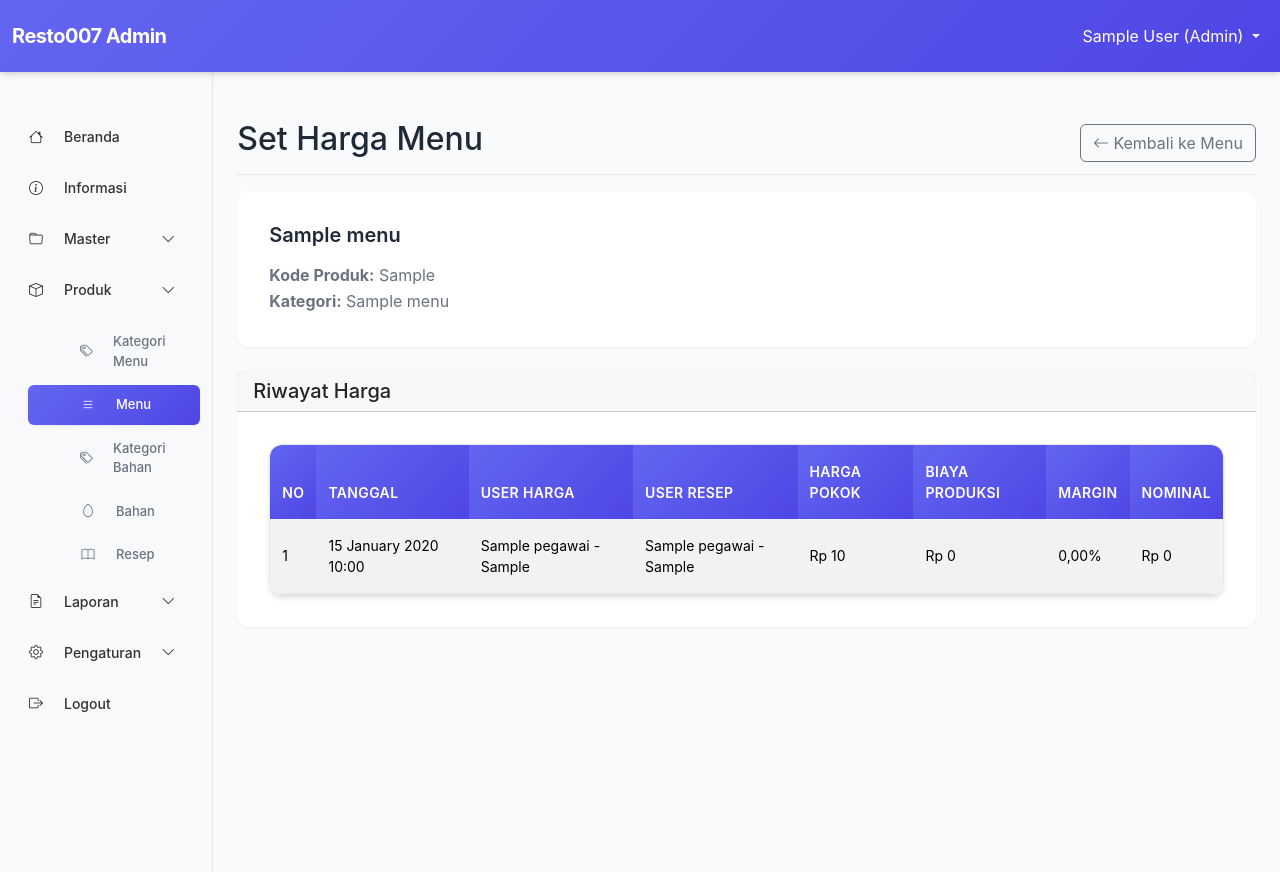
After one commit to samcodingcoach/MentimunAPI, a PHP site: page /harga.php?id_produk=1 in a window 1280 px wide. The commit adds this page. Run offline with PHP 8.4, Linux system fonts and the light colour scheme; the visitor is signed in with stand-in values (Sample User, id 1); tables that the repository leaves empty or names only in its code hold one stand-in row (values such as "Sample post"); some libraries are stand-ins or nearby versions.

Commit message:
harga menu

```diff
--- /dev/null
+++ b/public/admin/harga.php
@@ -0,0 +1,491 @@
+<?php
+session_start();
+require_once __DIR__ . '/../../config/koneksi.php';
+require_once __DIR__ . '/../../config/encryption.php';
+
+// Check if user is logged in
+if (!isset($_SESSION['loggedin']) || $_SESSION['loggedin'] !== true) {
+    header('Location: login.php');
+    exit();
+}
+
+$message = '';
+$error = '';
+
+// Get id_produk from URL
+$id_produk = isset($_GET['id_produk']) ? (int)$_GET['id_produk'] : 0;
+
+if ($id_produk <= 0) {
+    header('Location: menu.php');
+    exit();
+}
+
+// Get product information
+$product_info = null;
+$stmt = $conn->prepare("SELECT pm.nama_produk, pm.kode_produk, km.nama_kategori
+                       FROM produk_menu pm
+                       INNER JOIN kategori_menu km ON pm.id_kategori = km.id_kategori
+                       WHERE pm.id_produk = ?");
+$stmt->bind_param("i", $id_produk);
+$stmt->execute();
+$result = $stmt->get_result();
+if ($result->num_rows > 0) {
+    $product_info = $result->fetch_assoc();
+} else {
+    header('Location: menu.php');
+    exit();
+}
+
+// Pagination settings
+$limit = 10;
+$page = isset($_GET['page']) ? max(1, (int)$_GET['page']) : 1;
+$offset = ($page - 1) * $limit;
+
+// Get total count
+$count_stmt = $conn->prepare("SELECT COUNT(*) as total FROM harga_menu hm
+                              INNER JOIN produk_menu pm ON hm.id_produk = pm.id_produk
+                              INNER JOIN resep r ON hm.id_resep = r.id_resep
+                              INNER JOIN pegawai pg ON hm.id_user = pg.id_user
+                              WHERE pm.id_produk = ?");
+$count_stmt->bind_param("i", $id_produk);
+$count_stmt->execute();
+$count_result = $count_stmt->get_result();
+$total_records = $count_result->fetch_assoc()['total'];
+$total_pages = ceil($total_records / $limit);
+
+// Get harga data with pagination
+$harga_data = [];
+$stmt = $conn->prepare("SELECT
+                        DATE_FORMAT(harga_menu.tgl,'%d %M %Y %H:%i') AS tgl,
+                        harga_menu.id_harga,
+                        harga_menu.id_resep,
+                        CONCAT(pg1.nama_lengkap,' - ',pg1.jabatan) as user_harga,
+                        CONCAT(pg2.nama_lengkap,' - ',pg2.jabatan) as user_resep,
+                        resep.harga_pokok_resep,
+                        harga_menu.biaya_produksi,
+                        harga_menu.margin as margin,
+                        harga_menu.nominal
+                       FROM harga_menu
+                       INNER JOIN produk_menu ON harga_menu.id_produk = produk_menu.id_produk
+                       INNER JOIN resep ON harga_menu.id_resep = resep.id_resep
+                       INNER JOIN pegawai pg1 ON harga_menu.id_user = pg1.id_user
+                       INNER JOIN pegawai pg2 ON resep.id_user = pg2.id_user
+                       WHERE produk_menu.id_produk = ?
+                       ORDER BY DATE(harga_menu.tgl) desc, harga_menu.nominal ASC
+                       LIMIT ? OFFSET ?");
+$stmt->bind_param("iii", $id_produk, $limit, $offset);
+$stmt->execute();
+$result = $stmt->get_result();
+while ($row = $result->fetch_assoc()) {
+    $harga_data[] = $row;
+}
+?>
+
+<!DOCTYPE html>
+<html lang="id">
+<head>
+    <meta charset="UTF-8">
+    <meta name="viewport" content="width=device-width, initial-scale=1.0">
+    <title>Set Harga - Resto007</title>
+    <link href="../css/bootstrap.min.css" rel="stylesheet">
+    <link href="https://cdn.jsdelivr.net/npm/bootstrap-icons@1.7.2/font/bootstrap-icons.css" rel="stylesheet">
+    <link href="../css/admin.css" rel="stylesheet">
+    <style>
+        .sidebar {
+            min-height: 100vh;
+            background-color: #f8f9fa;
+        }
+        .sidebar .nav-link {
+            color: #333;
+            padding: 0.75rem 1rem;
+            border-radius: 0.375rem;
+            margin-bottom: 0.25rem;
+        }
+        .sidebar .nav-link:hover {
+            background-color: #e9ecef;
+            color: #0d6efd;
+        }
+        .sidebar .nav-link.active {
+            background-color: #0d6efd;
+            color: white;
+        }
+        .sidebar .nav-link i {
+            margin-right: 0.5rem;
+            width: 1rem;
+        }
+        .main-content {
+            padding: 2rem;
+        }
+        @media (max-width: 768px) {
+            .sidebar {
+                position: fixed;
+                top: 0;
+                left: -250px;
+                width: 250px;
+                height: 100vh;
+                z-index: 1000;
+                transition: left 0.3s ease;
+                background-color: #f8f9fa;
+                border-right: 1px solid #dee2e6;
+            }
+            .sidebar.show {
+                left: 0;
+            }
+            .main-content {
+                margin-left: 0;
+                padding: 1rem;
+            }
+        }
+    </style>
+</head>
+<body>
+    <!-- Top Navbar -->
+    <nav class="navbar navbar-expand-lg navbar-dark bg-primary">
+        <div class="container-fluid">
+            <button class="navbar-toggler" type="button" data-bs-toggle="offcanvas" data-bs-target="#sidebarOffcanvas" aria-controls="sidebarOffcanvas">
+                <span class="navbar-toggler-icon"></span>
+            </button>
+            <a class="navbar-brand" href="#">Resto007 Admin</a>
+            <div class="navbar-nav ms-auto">
+                <div class="nav-item dropdown">
+                    <a class="nav-link dropdown-toggle text-white" href="#" role="button" data-bs-toggle="dropdown">
+                        <?php echo htmlspecialchars($_SESSION["nama_lengkap"]); ?> (<?php echo htmlspecialchars($_SESSION["jabatan"]); ?>)
+                    </a>
+                    <ul class="dropdown-menu">
+                        <li><a class="dropdown-item" href="#">Ubah Password</a></li>
+                        <li><hr class="dropdown-divider"></li>
+                        <li><a class="dropdown-item" href="logout.php">Logout</a></li>
+                    </ul>
+                </div>
+            </div>
+        </div>
+    </nav>
+
+    <div class="container-fluid">
+        <div class="row">
+            <!-- Sidebar -->
+            <div class="col-md-3 col-lg-2 d-md-block sidebar collapse" id="sidebarMenu">
+                <div class="position-sticky pt-3">
+                    <ul class="nav flex-column">
+                        <li class="nav-item">
+                            <a class="nav-link" href="index.php">
+                                <i class="bi bi-house"></i>
+                                <span>Beranda</span>
+                            </a>
+                        </li>
+
+                        <li class="nav-item">
+                            <a class="nav-link" href="informasi.php">
+                                <i class="bi bi-info-circle"></i>
+                                <span>Informasi</span>
+                            </a>
+                        </li>
+
+                        <?php if($_SESSION["jabatan"] == "Admin"): ?>
+                        <!-- Master Menu -->
+                        <li class="nav-item">
+                            <a class="nav-link" data-bs-toggle="collapse" href="#masterMenu" role="button">
+                                <i class="bi bi-folder"></i>
+                                <span>Master</span>
+                                <i class="bi bi-chevron-down ms-auto"></i>
+                            </a>
+                            <div class="collapse" id="masterMenu">
+                                <ul class="nav flex-column ms-3">
+                                    <li class="nav-item"><a class="nav-link" href="resto.php"><i class="bi bi-building"></i> Resto</a></li>
+                                    <li class="nav-item"><a class="nav-link" href="pegawai.php"><i class="bi bi-people"></i> Pegawai</a></li>
+                                    <li class="nav-item"><a class="nav-link" href="vendor.php"><i class="bi bi-truck"></i> Vendor</a></li>
+                                    <li class="nav-item"><a class="nav-link" href="meja.php"><i class="bi bi-table"></i> Meja</a></li>
+                                    <li class="nav-item"><a class="nav-link" href="metode_pembayaran.php"><i class="bi bi-credit-card"></i> Metode Pembayaran</a></li>
+                                </ul>
+                            </div>
+                        </li>
+                        <?php endif; ?>
+
+                        <?php if($_SESSION["jabatan"] == "Admin" || $_SESSION["jabatan"] == "Dapur"): ?>
+                        <!-- Produk Menu -->
+                        <li class="nav-item">
+                            <a class="nav-link" data-bs-toggle="collapse" href="#produkMenu" role="button">
+                                <i class="bi bi-box"></i>
+                                <span>Produk</span>
+                                <i class="bi bi-chevron-down ms-auto"></i>
+                            </a>
+                            <div class="collapse show" id="produkMenu">
+                                <ul class="nav flex-column ms-3">
+                                    <li class="nav-item"><a class="nav-link" href="kategori_menu.php"><i class="bi bi-tags"></i> Kategori Menu</a></li>
+                                    <li class="nav-item"><a class="nav-link active" href="menu.php"><i class="bi bi-list"></i> Menu</a></li>
+                                    <li class="nav-item"><a class="nav-link" href="kategori_bahan.php"><i class="bi bi-tags"></i> Kategori Bahan</a></li>
+                                    <li class="nav-item"><a class="nav-link" href="bahan.php"><i class="bi bi-egg"></i> Bahan</a></li>
+                                    <li class="nav-item"><a class="nav-link" href="resep.php"><i class="bi bi-book"></i> Resep</a></li>
+                                </ul>
+                            </div>
+                        </li>
+                        <?php endif; ?>
+
+                        <?php if($_SESSION["jabatan"] == "Admin" || $_SESSION["jabatan"] == "Kasir"): ?>
+                        <!-- Laporan Menu -->
+                        <li class="nav-item">
+                            <a class="nav-link" data-bs-toggle="collapse" href="#laporanMenu" role="button">
+                                <i class="bi bi-file-earmark-text"></i>
+                                <span>Laporan</span>
+                                <i class="bi bi-chevron-down ms-auto"></i>
+                            </a>
+                            <div class="collapse" id="laporanMenu">
+                                <ul class="nav flex-column ms-3">
+                                    <li class="nav-item"><a class="nav-link" href="laporan_transaksi.php"><i class="bi bi-receipt"></i> Transaksi</a></li>
+                                    <li class="nav-item"><a class="nav-link" href="laporan_pengeluaran.php"><i class="bi bi-graph-down"></i> Pengeluaran vs Penjualan</a></li>
+                                    <li class="nav-item"><a class="nav-link" href="laporan_kuantitas.php"><i class="bi bi-bar-chart"></i> Kuantitas</a></li>
+                                </ul>
+                            </div>
+                        </li>
+                        <?php endif; ?>
+
+                        <!-- Pengaturan Menu -->
+                        <li class="nav-item">
+                            <a class="nav-link" data-bs-toggle="collapse" href="#pengaturanMenu" role="button">
+                                <i class="bi bi-gear"></i>
+                                <span>Pengaturan</span>
+                                <i class="bi bi-chevron-down ms-auto"></i>
+                            </a>
+                            <div class="collapse" id="pengaturanMenu">
+                                <ul class="nav flex-column ms-3">
+                                    <li class="nav-item"><a class="nav-link" href="ubah_password.php"><i class="bi bi-key"></i> Ubah Password</a></li>
+                                </ul>
+                            </div>
+                        </li>
+
+                        <li class="nav-item">
+                            <a class="nav-link" href="logout.php">
+                                <i class="bi bi-box-arrow-right"></i>
+                                <span>Logout</span>
+                            </a>
+                        </li>
+                    </ul>
+                </div>
+            </div>
+
+            <!-- Main Content -->
+            <main class="col-md-9 ms-sm-auto col-lg-10 px-md-4 main-content">
+                <div class="d-flex justify-content-between flex-wrap flex-md-nowrap align-items-center pt-3 pb-2 mb-3 border-bottom">
+                    <h1 class="h2">Set Harga Menu</h1>
+                    <div class="btn-toolbar mb-2 mb-md-0">
+                        <a href="menu.php" class="btn btn-outline-secondary">
+                            <i class="bi bi-arrow-left"></i> Kembali ke Menu
+                        </a>
+                    </div>
+                </div>
+
+                <!-- Product Info -->
+                <div class="card mb-4">
+                    <div class="card-body">
+                        <h5 class="card-title"><?php echo htmlspecialchars($product_info['nama_produk']); ?></h5>
+                        <p class="card-text">
+                            <strong>Kode Produk:</strong> <?php echo htmlspecialchars($product_info['kode_produk']); ?><br>
+                            <strong>Kategori:</strong> <?php echo htmlspecialchars($product_info['nama_kategori']); ?>
+                        </p>
+                    </div>
+                </div>
+
+                <!-- Alert Messages -->
+                <?php if (!empty($message)): ?>
+                <div class="alert alert-success alert-dismissible fade show" role="alert">
+                    <?php echo htmlspecialchars($message); ?>
+                    <button type="button" class="btn-close" data-bs-dismiss="alert"></button>
+                </div>
+                <?php endif; ?>
+
+                <?php if (!empty($error)): ?>
+                <div class="alert alert-danger alert-dismissible fade show" role="alert">
+                    <?php echo htmlspecialchars($error); ?>
+                    <button type="button" class="btn-close" data-bs-dismiss="alert"></button>
+                </div>
+                <?php endif; ?>
+
+                <!-- Harga Table -->
+                <div class="card">
+                    <div class="card-header">
+                        <h5 class="mb-0">Riwayat Harga</h5>
+                    </div>
+                    <div class="card-body">
+                        <div class="table-responsive">
+                            <table class="table table-striped table-hover">
+                                <thead class="table-dark">
+                                    <tr>
+                                        <th>No</th>
+                                        <th>Tanggal</th>
+                                        <th>User Harga</th>
+                                        <th>User Resep</th>
+                                        <th>Harga Pokok</th>
+                                        <th>Biaya Produksi</th>
+                                        <th>Margin</th>
+                                        <th>Nominal</th>
+                                    </tr>
+                                </thead>
+                                <tbody>
+                                    <?php if (empty($harga_data)): ?>
+                                    <tr>
+                                        <td colspan="8" class="text-center">Tidak ada data harga</td>
+                                    </tr>
+                                    <?php else: ?>
+                                    <?php
+                                    $no = ($page - 1) * $limit + 1;
+                                    foreach ($harga_data as $harga):
+                                    ?>
+                                    <tr>
+                                        <td><?php echo $no++; ?></td>
+                                        <td><?php echo htmlspecialchars($harga['tgl']); ?></td>
+                                        <td><?php echo htmlspecialchars($harga['user_harga']); ?></td>
+                                        <td><?php echo htmlspecialchars($harga['user_resep']); ?></td>
+                                        <td>Rp <?php echo number_format($harga['harga_pokok_resep'], 0, ',', '.'); ?></td>
+                                        <td>Rp <?php echo number_format($harga['biaya_produksi'], 0, ',', '.'); ?></td>
+                                        <td><?php echo number_format($harga['margin'], 2, ',', '.'); ?>%</td>
+                                        <td>Rp <?php echo number_format($harga['nominal'], 0, ',', '.'); ?></td>
+                                    </tr>
+                                    <?php endforeach; ?>
+                                    <?php endif; ?>
+                                </tbody>
+                            </table>
+                        </div>
+
+                        <!-- Pagination -->
+                        <?php if ($total_pages > 1): ?>
+                        <nav aria-label="Page navigation">
+                            <ul class="pagination justify-content-center">
+                                <?php if ($page > 1): ?>
+                                <li class="page-item">
+                                    <a class="page-link" href="?id_produk=<?php echo $id_produk; ?>&page=<?php echo $page - 1; ?>">
+                                        <i class="bi bi-chevron-left"></i>
+                                    </a>
+                                </li>
+                                <?php endif; ?>
+
+                                <?php for ($i = max(1, $page - 2); $i <= min($total_pages, $page + 2); $i++): ?>
+                                <li class="page-item <?php echo $i == $page ? 'active' : ''; ?>">
+                                    <a class="page-link" href="?id_produk=<?php echo $id_produk; ?>&page=<?php echo $i; ?>">
+                                        <?php echo $i; ?>
+                                    </a>
+                                </li>
+                                <?php endfor; ?>
+
+                                <?php if ($page < $total_pages): ?>
+                                <li class="page-item">
+                                    <a class="page-link" href="?id_produk=<?php echo $id_produk; ?>&page=<?php echo $page + 1; ?>">
+                                        <i class="bi bi-chevron-right"></i>
+                                    </a>
+                                </li>
+                                <?php endif; ?>
+                            </ul>
+                        </nav>
+                        <?php endif; ?>
+                    </div>
+                </div>
+            </main>
+        </div>
+    </div>
+
+    <!-- Sidebar Offcanvas for Mobile -->
+    <div class="offcanvas offcanvas-start" tabindex="-1" id="sidebarOffcanvas">
+        <div class="offcanvas-header">
+            <h5 class="offcanvas-title">Menu</h5>
+            <button type="button" class="btn-close" data-bs-dismiss="offcanvas"></button>
+        </div>
+        <div class="offcanvas-body">
+            <ul class="nav flex-column">
+                <li class="nav-item">
+                    <a class="nav-link" href="index.php">
+                        <i class="bi bi-house"></i>
+                        <span>Beranda</span>
+                    </a>
+                </li>
+
+                <li class="nav-item">
+                    <a class="nav-link" href="informasi.php">
+                        <i class="bi bi-info-circle"></i>
+                        <span>Informasi</span>
+                    </a>
+                </li>
+
+                <?php if($_SESSION["jabatan"] == "Admin"): ?>
+                <!-- Master Menu -->
+                <li class="nav-item">
+                    <a class="nav-link" data-bs-toggle="collapse" href="#masterMenuMobile" role="button">
+                        <i class="bi bi-folder"></i>
+                        <span>Master</span>
+                        <i class="bi bi-chevron-down ms-auto"></i>
+                    </a>
+                    <div class="collapse" id="masterMenuMobile">
+                        <ul class="nav flex-column ms-3">
+                            <li class="nav-item"><a class="nav-link" href="resto.php"><i class="bi bi-building"></i> Resto</a></li>
+                            <li class="nav-item"><a class="nav-link" href="pegawai.php"><i class="bi bi-people"></i> Pegawai</a></li>
+                            <li class="nav-item"><a class="nav-link" href="vendor.php"><i class="bi bi-truck"></i> Vendor</a></li>
+                            <li class="nav-item"><a class="nav-link" href="meja.php"><i class="bi bi-table"></i> Meja</a></li>
+                            <li class="nav-item"><a class="nav-link" href="metode_pembayaran.php"><i class="bi bi-credit-card"></i> Metode Pembayaran</a></li>
+                        </ul>
+                    </div>
+                </li>
+                <?php endif; ?>
+
+                <?php if($_SESSION["jabatan"] == "Admin" || $_SESSION["jabatan"] == "Dapur"): ?>
+                <!-- Produk Menu -->
+                <li class="nav-item">
+                    <a class="nav-link" data-bs-toggle="collapse" href="#produkMenuMobile" role="button">
+                        <i class="bi bi-box"></i>
+                        <span>Produk</span>
+                        <i class="bi bi-chevron-down ms-auto"></i>
+                    </a>
+                    <div class="collapse show" id="produkMenuMobile">
+                        <ul class="nav flex-column ms-3">
+                            <li class="nav-item"><a class="nav-link" href="kategori_menu.php"><i class="bi bi-tags"></i> Kategori Menu</a></li>
+                            <li class="nav-item"><a class="nav-link active" href="menu.php"><i class="bi bi-list"></i> Menu</a></li>
+                            <li class="nav-item"><a class="nav-link" href="kategori_bahan.php"><i class="bi bi-tags"></i> Kategori Bahan</a></li>
+                            <li class="nav-item"><a class="nav-link" href="bahan.php"><i class="bi bi-egg"></i> Bahan</a></li>
+                            <li class="nav-item"><a class="nav-link" href="resep.php"><i class="bi bi-book"></i> Resep</a></li>
+                        </ul>
+                    </div>
+                </li>
+                <?php endif; ?>
+
+                <?php if($_SESSION["jabatan"] == "Admin" || $_SESSION["jabatan"] == "Kasir"): ?>
+                <!-- Laporan Menu -->
+                <li class="nav-item">
+                    <a class="nav-link" data-bs-toggle="collapse" href="#laporanMenuMobile" role="button">
+                        <i class="bi bi-file-earmark-text"></i>
+                        <span>Laporan</span>
+                        <i class="bi bi-chevron-down ms-auto"></i>
+                    </a>
+                    <div class="collapse" id="laporanMenuMobile">
+                        <ul class="nav flex-column ms-3">
+                            <li class="nav-item"><a class="nav-link" href="laporan_transaksi.php"><i class="bi bi-receipt"></i> Transaksi</a></li>
+                            <li class="nav-item"><a class="nav-link" href="laporan_pengeluaran.php"><i class="bi bi-graph-down"></i> Pengeluaran vs Penjualan</a></li>
+                            <li class="nav-item"><a class="nav-link" href="laporan_kuantitas.php"><i class="bi bi-bar-chart"></i> Kuantitas</a></li>
+                        </ul>
+                    </div>
+                </li>
+                <?php endif; ?>
+
+                <!-- Pengaturan Menu -->
+                <li class="nav-item">
+                    <a class="nav-link" data-bs-toggle="collapse" href="#pengaturanMenuMobile" role="button">
+                        <i class="bi bi-gear"></i>
+                        <span>Pengaturan</span>
+                        <i class="bi bi-chevron-down ms-auto"></i>
+                    </a>
+                    <div class="collapse" id="pengaturanMenuMobile">
+                        <ul class="nav flex-column ms-3">
+                            <li class="nav-item"><a class="nav-link" href="ubah_password.php"><i class="bi bi-key"></i> Ubah Password</a></li>
+                        </ul>
+                    </div>
+                </li>
+
+                <li class="nav-item">
+                    <a class="nav-link" href="logout.php">
+                        <i class="bi bi-box-arrow-right"></i>
+                        <span>Logout</span>
+                    </a>
+                </li>
+            </ul>
+        </div>
+    </div>
+
+    <script src="../js/bootstrap.bundle.min.js"></script>
+</body>
+</html>
--- a/public/admin/menu.php
+++ b/public/admin/menu.php
@@ -702,6 +702,9 @@ $categories = $categories_result->fetch_all(MYSQLI_ASSOC);
                     <button type="button" class="btn btn-sm btn-warning" onclick="editProduct(<?php echo $product['id_produk']; ?>)">
                       <i class="bi bi-pencil"></i> Edit
                     </button>
+                    <a href="harga.php?id_produk=<?php echo $product['id_produk']; ?>" class="btn btn-sm btn-info ms-1">
+                      <i class="bi bi-currency-dollar"></i> Set Harga
+                    </a>
                   </td>
                 </tr>
                 <?php endforeach; ?>
```
Also changed, not shown: gemini.md (+36 -0 lines).
